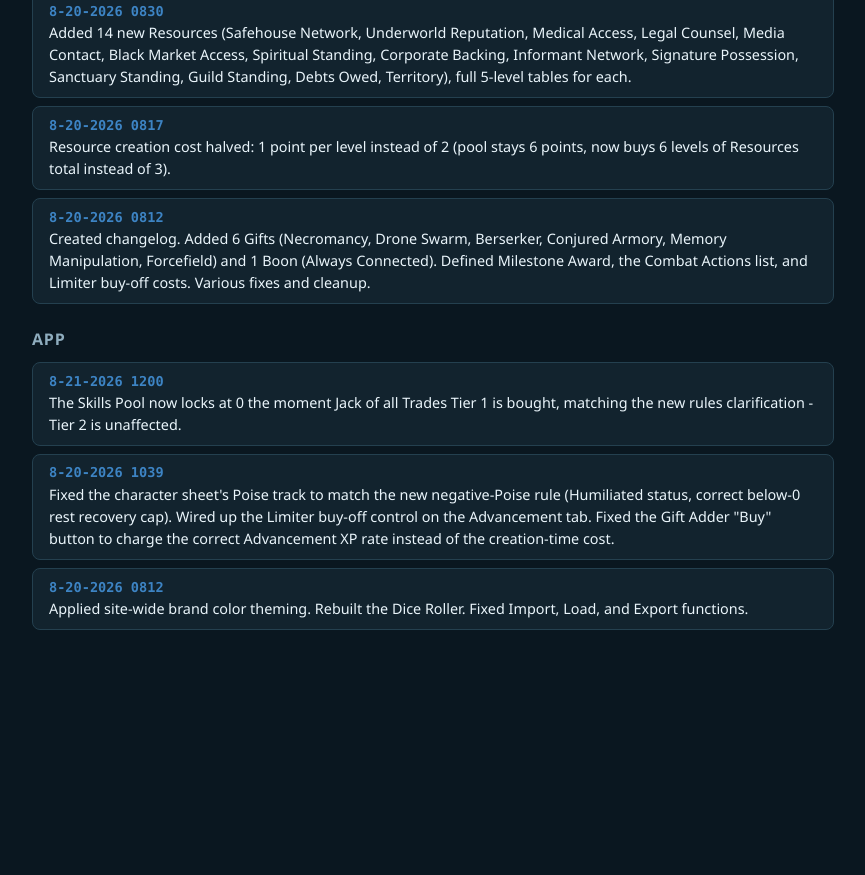
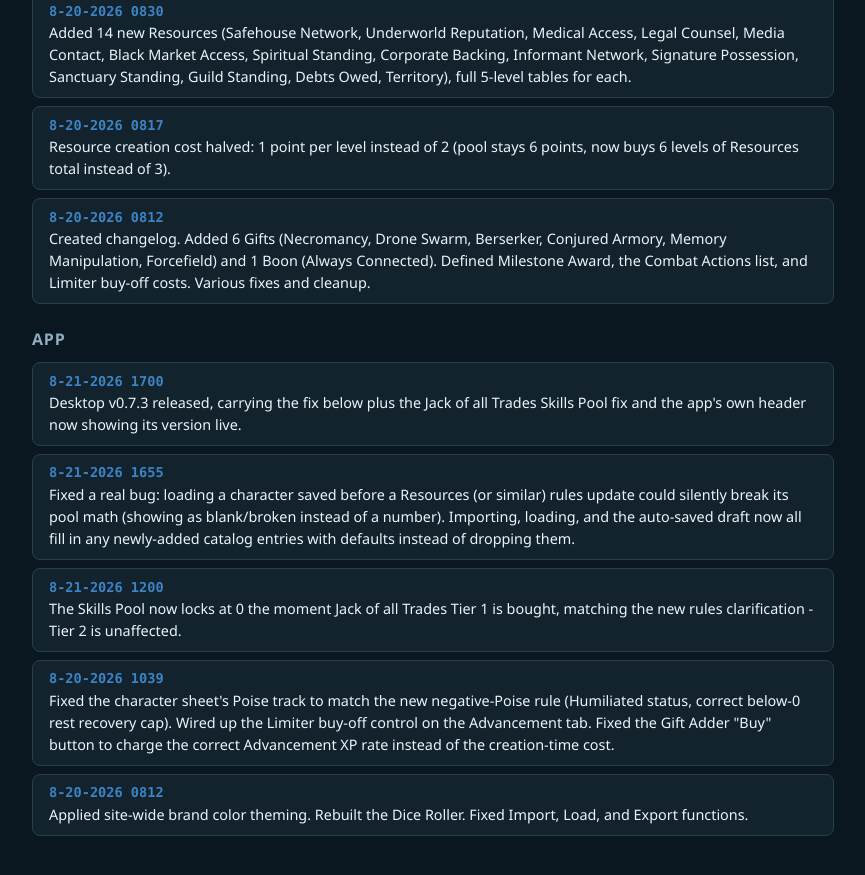
Before and after one commit to feralucce/20_Below, a Jekyll site: the page docs/changelog.html, which Jekyll copies as it is, in a window 1280 px wide and 900 px high, scrolled down 1301 px. Shown: the top 875 px of the window, without its empty margins (207-1072 px from the left). Built offline with Jekyll 4.4.1, drawn with Linux system fonts in a browser that asks for light colours; before the commit the page ends 1995 px from its top, so only the background shows below that.

Commit message:
Fix character import/load dropping newly-added catalog entries
A character saved before a Resources (or any other catalog-shaped
field) rules update lost every entry added since, breaking pool math
silently (NaN/blank instead of a number) - confirmed live on a real
player's character after today's 14-Resources batch. The shallow
{...createInitialState(data), ...loaded} merge used by both the
auto-persisted draft and Import/Load fully replaced dictionary fields
(resources, skills, attributes, etc.) with whatever the old save had,
dropping any key that didn't exist yet when it was saved.

New shared mergeCharacterState() in state.js deep-merges those
specific fields key-by-key instead, so a new catalog entry defaults in
cleanly while every old value is preserved. Verified: round-trips a
fresh character byte-identical, and correctly repairs the exact
broken shape that caused today's real failure.

Also bundles the previously-held Jack of all Trades Skills Pool fix
and the version-display feature. Desktop v0.7.3 released carrying all
three (supersedes the unlinked v0.7.2 release).

```diff
--- a/app/main.js
+++ b/app/main.js
@@ -1,4 +1,4 @@
-import { createInitialState, allPoolsSummary } from './state.js';
+import { createInitialState, mergeCharacterState, allPoolsSummary } from './state.js';
 import { el, poolBadge } from './ui.js';
 import { loadRulesData } from './rules-data.js';
 import { isDesktopApp } from './desktop-storage.js';
@@ -50,7 +50,7 @@
   try {
     const raw = localStorage.getItem(STORAGE_KEY);
     if (!raw) return createInitialState(data);
-    return { ...createInitialState(data), ...JSON.parse(raw) };
+    return mergeCharacterState(data, JSON.parse(raw));
   } catch {
     return createInitialState(data);
   }
--- a/desktop/src-tauri/Cargo.toml
+++ b/desktop/src-tauri/Cargo.toml
@@ -1,6 +1,6 @@
 [package]
 name = "app"
-version = "0.7.1"
+version = "0.7.3"
 description = "A Tauri App"
 authors = ["Feralucce Savage"]
 license = "UNLICENSED"
--- a/desktop/src-tauri/tauri.conf.json
+++ b/desktop/src-tauri/tauri.conf.json
@@ -1,7 +1,7 @@
 {
   "$schema": "https://schema.tauri.app/config/2",
   "productName": "20-below-desktop",
-  "version": "0.7.1",
+  "version": "0.7.3",
   "identifier": "com.feralucce.twentybelow",
   "build": {
     "frontendDist": "frontend-dist",
--- a/docs/changelog.html
+++ b/docs/changelog.html
@@ -152,6 +152,14 @@
   <h3 class="changelog-heading">App</h3>
   <ul class="changelog-list">
     <li class="changelog-entry">
+      <span class="changelog-date">8-21-2026 1700</span>
+      <span class="changelog-text">Desktop v0.7.3 released, carrying the fix below plus the Jack of all Trades Skills Pool fix and the app's own header now showing its version live.</span>
+    </li>
+    <li class="changelog-entry">
+      <span class="changelog-date">8-21-2026 1655</span>
+      <span class="changelog-text">Fixed a real bug: loading a character saved before a Resources (or similar) rules update could silently break its pool math (showing as blank/broken instead of a number). Importing, loading, and the auto-saved draft now all fill in any newly-added catalog entries with defaults instead of dropping them.</span>
+    </li>
+    <li class="changelog-entry">
       <span class="changelog-date">8-21-2026 1200</span>
       <span class="changelog-text">The Skills Pool now locks at 0 the moment Jack of all Trades Tier 1 is bought, matching the new rules clarification - Tier 2 is unaffected.</span>
     </li>
--- a/index.html
+++ b/index.html
@@ -139,8 +139,8 @@
     <a href="app/index.html" target="_blank" rel="noopener">Open the Character Creator &rarr;</a>
   </div>
   <div class="cta">
-    <a href="https://github.com/feralucce/20_Below/releases/download/v0.7.1/20-below-desktop_0.7.1_x64-setup.exe">Download Desktop App (Windows) &rarr;</a>
-    <p class="cta-meta">v0.7.1 &middot; Last updated 2026-08-20 2:10 PM</p>
+    <a href="https://github.com/feralucce/20_Below/releases/download/v0.7.3/20-below-desktop_0.7.3_x64-setup.exe">Download Desktop App (Windows) &rarr;</a>
+    <p class="cta-meta">v0.7.3 &middot; Last updated 2026-08-21 5:00 PM</p>
   </div>
 
   <h2>Start Here</h2>
```
Also changed, not shown: app/file.js (+10 -9 lines), app/state.js (+32 -0 lines), 1 other file.
